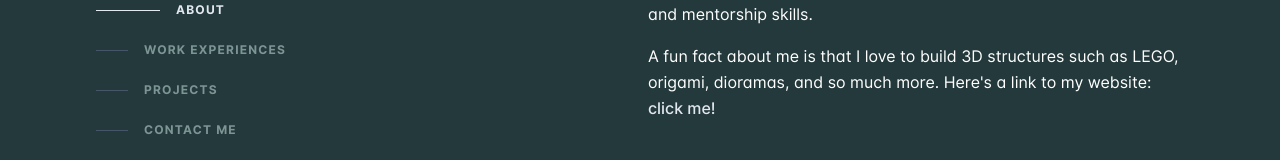
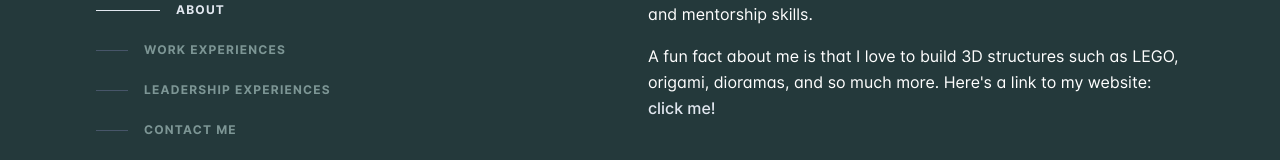
Before and after one commit to dabsgts1/dabsgts1.github.io, a plain HTML site: page index.html in a window 1280 px wide. Shown: the part 370-530 px from the top of the page. Drawn offline with Linux system fonts and the light colour scheme; files whose address does not match are found by name.

Commit message:
Fixed href links

```diff
--- a/index.html
+++ b/index.html
@@ -87,9 +87,10 @@
                         class="nav-text text-xs font-bold uppercase tracking-widest text-slate-500 group-hover:text-slate-200 group-focus-visible:text-slate-200">Work
                         Experiences</span></a>
                   </li>
-                  <li><a class="group flex items-center py-3 " href="#projects"><span
+                  <li><a class="group flex items-center py-3 " href="#leadership"><span
                         class="nav-indicator mr-4 h-px w-8 bg-slate-600 transition-all group-hover:w-16 group-hover:bg-slate-200 group-focus-visible:w-16 group-focus-visible:bg-slate-200 motion-reduce:transition-none"></span><span
-                        class="nav-text text-xs font-bold uppercase tracking-widest text-slate-500 group-hover:text-slate-200 group-focus-visible:text-slate-200">Projects</span></a>
+                        class="nav-text text-xs font-bold uppercase tracking-widest text-slate-500 group-hover:text-slate-200 group-focus-visible:text-slate-200">Leadership
+                        Experiences</span></a>
                   </li>
                   <li><a class="group flex items-center py-3 " href="#contactme"><span
                         class="nav-indicator mr-4 h-px w-8 bg-slate-600 transition-all group-hover:w-16 group-hover:bg-slate-200 group-focus-visible:w-16 group-focus-visible:bg-slate-200 motion-reduce:transition-none"></span><span
@@ -350,7 +351,7 @@
                   </li>
             </section>
             <section id="leadership" class="mb-16 scroll-mt-16 md:mb-24 lg:mb-36 lg:scroll-mt-24"
-              aria-label="Selected projects">
+              aria-label="Leadership experiences">
               <div
                 class="sticky top-0 z-20 -mx-6 mb-4 w-screen bg-slate-900/75 px-6 py-5 backdrop-blur md:-mx-12 md:px-12 lg:sr-only lg:relative lg:top-auto lg:mx-auto lg:w-full lg:px-0 lg:py-0 lg:opacity-0">
                 <h2 class="text-sm font-bold uppercase tracking-widest text-slate-200 lg:sr-only">Leadership Experiences
```
